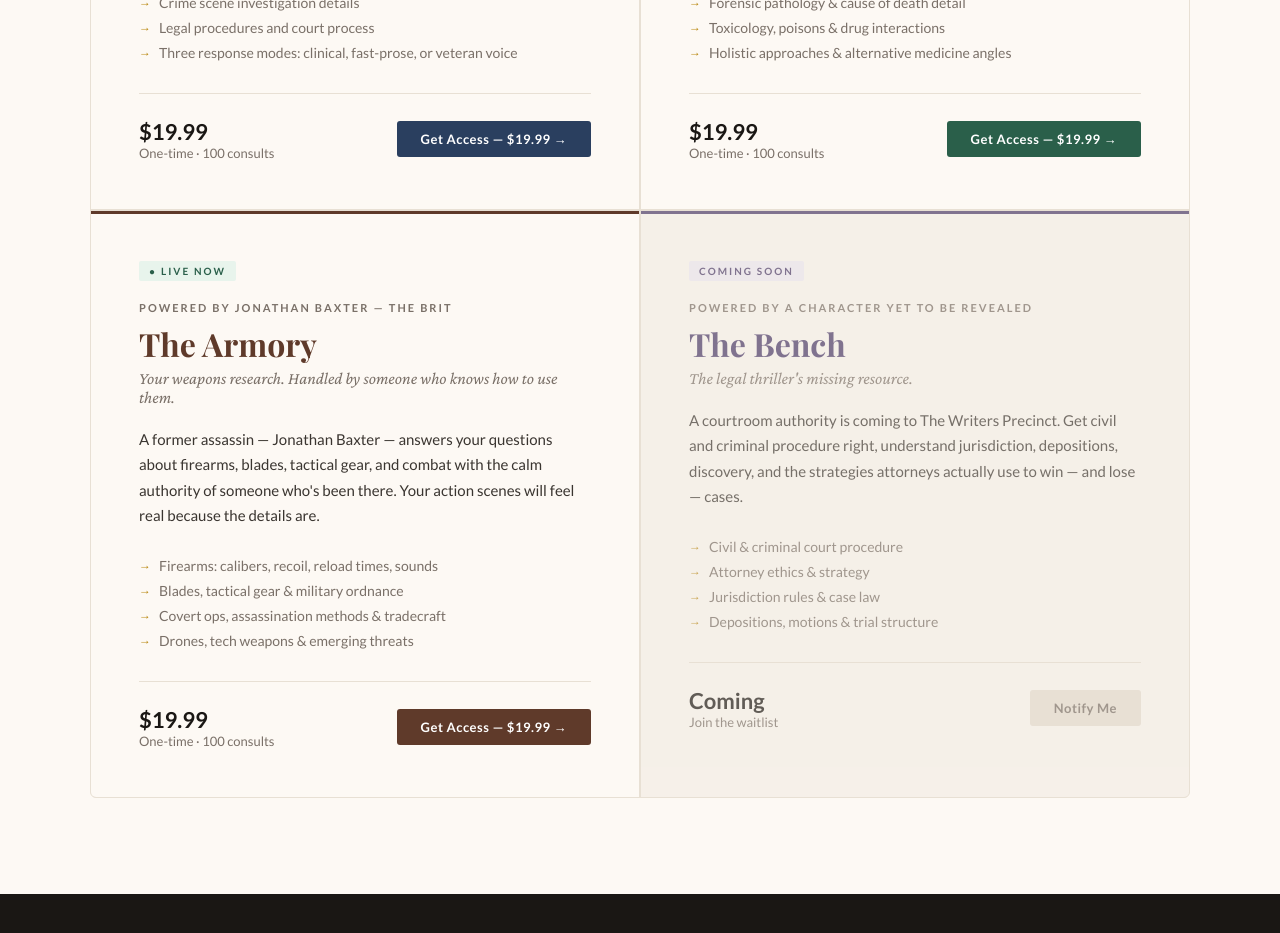
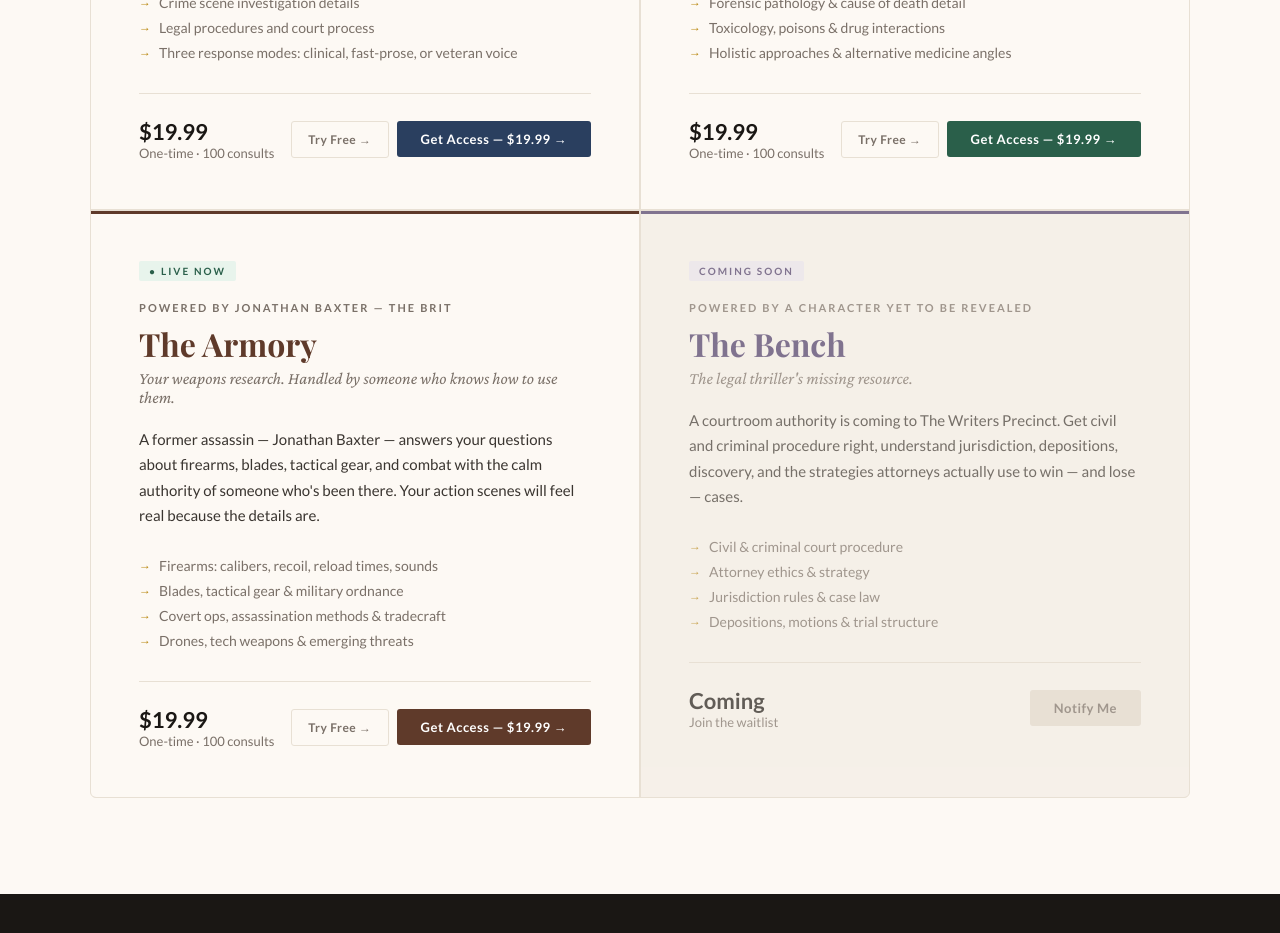
Before and after one commit to jeffbonilla1/the-writers-precinct, a plain HTML site: page index.html in a window 1280 px wide. Shown: the part 1520-2453 px from the top of the page. Drawn offline with nearby package versions, Linux system fonts and the light colour scheme; a web font is replaced by a local one.

Commit message:
Add 'Try Free' button for tools
Added a new button for free trials alongside purchase links for different tools.

```diff
--- a/index.html
+++ b/index.html
@@ -294,6 +294,19 @@
     letter-spacing: 0.5px;
     transition: all 0.2s;
   }
+  .tool-btn-try {
+    padding: 10px 16px;
+    border-radius: 3px;
+    font-size: 12px;
+    font-weight: 700;
+    text-decoration: none;
+    letter-spacing: 0.5px;
+    transition: all 0.2s;
+    border: 1px solid var(--warm-mid);
+    color: var(--text-muted);
+    background: transparent;
+  }
+  .tool-btn-try:hover { border-color: var(--accent-gold); color: var(--accent-gold); }
   .btn-precinct { background: var(--precinct-color); color: white; }
   .btn-er { background: var(--er-color); color: white; }
   .btn-armory { background: var(--armory-color); color: white; }
@@ -784,7 +797,10 @@
             <strong>$19.99</strong>
             One-time · 100 consults
           </div>
-          <a href="https://buy.stripe.com/3cI6oH2Mn6fy4EbcBidAk00" class="tool-btn btn-precinct">Get Access — $19.99 →</a>
+          <div style="display:flex;gap:8px;align-items:center;">
+            <a href="https://asktheprecinct.com" target="_blank" class="tool-btn-try">Try Free →</a>
+            <a href="https://buy.stripe.com/3cI6oH2Mn6fy4EbcBidAk00" class="tool-btn btn-precinct">Get Access — $19.99 →</a>
+          </div>
         </div>
       </div>
 
@@ -807,7 +823,10 @@
             <strong>$19.99</strong>
             One-time · 100 consults
           </div>
-          <a href="https://buy.stripe.com/4gMeVdgDd9rK7Qn1WEdAk03" class="tool-btn btn-er">Get Access — $19.99 →</a>
+          <div style="display:flex;gap:8px;align-items:center;">
+            <a href="https://asktheer.com" target="_blank" class="tool-btn-try">Try Free →</a>
+            <a href="https://buy.stripe.com/4gMeVdgDd9rK7Qn1WEdAk03" class="tool-btn btn-er">Get Access — $19.99 →</a>
+          </div>
         </div>
       </div>
 
@@ -830,7 +849,10 @@
             <strong>$19.99</strong>
             One-time · 100 consults
           </div>
-          <a href="https://buy.stripe.com/bJe14n86HdI0b2z0SAdAk04" class="tool-btn btn-armory">Get Access — $19.99 →</a>
+          <div style="display:flex;gap:8px;align-items:center;">
+            <a href="https://askthearmory.com" target="_blank" class="tool-btn-try">Try Free →</a>
+            <a href="https://buy.stripe.com/bJe14n86HdI0b2z0SAdAk04" class="tool-btn btn-armory">Get Access — $19.99 →</a>
+          </div>
         </div>
       </div>
 
```
